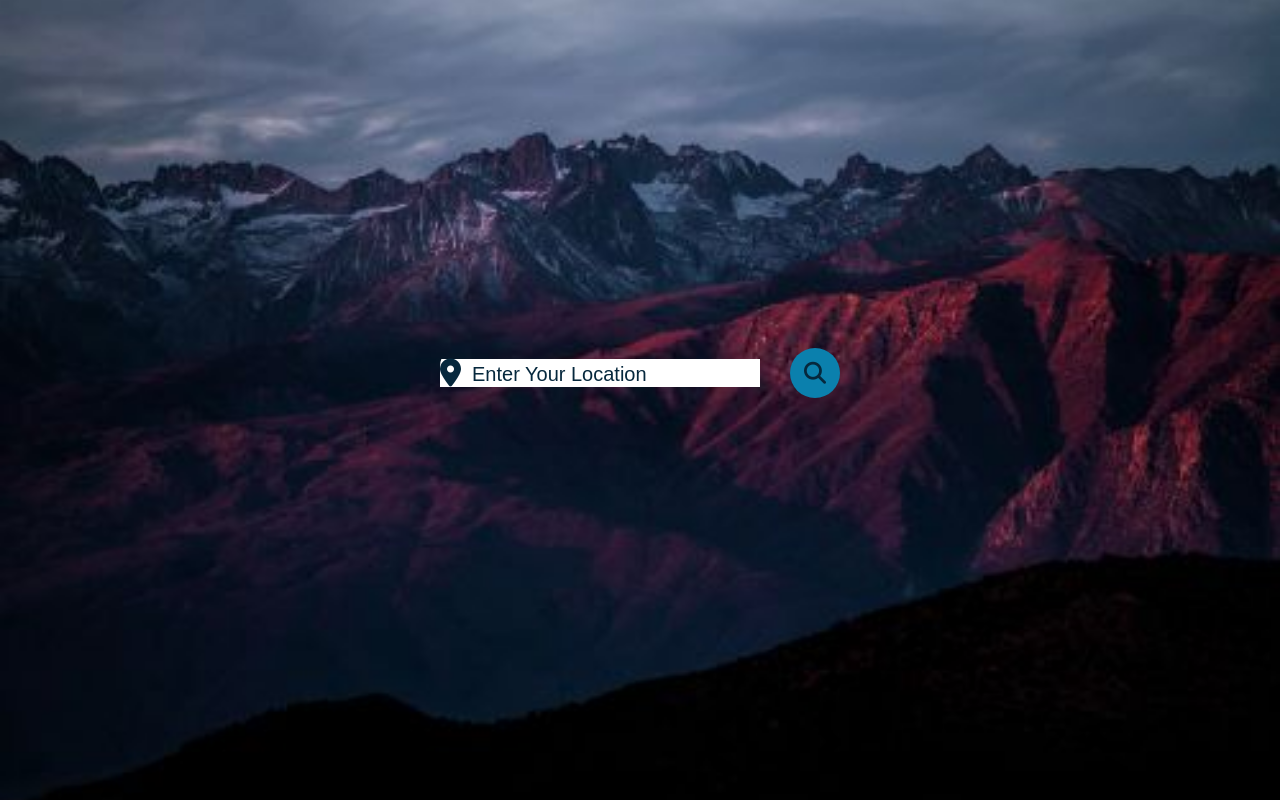
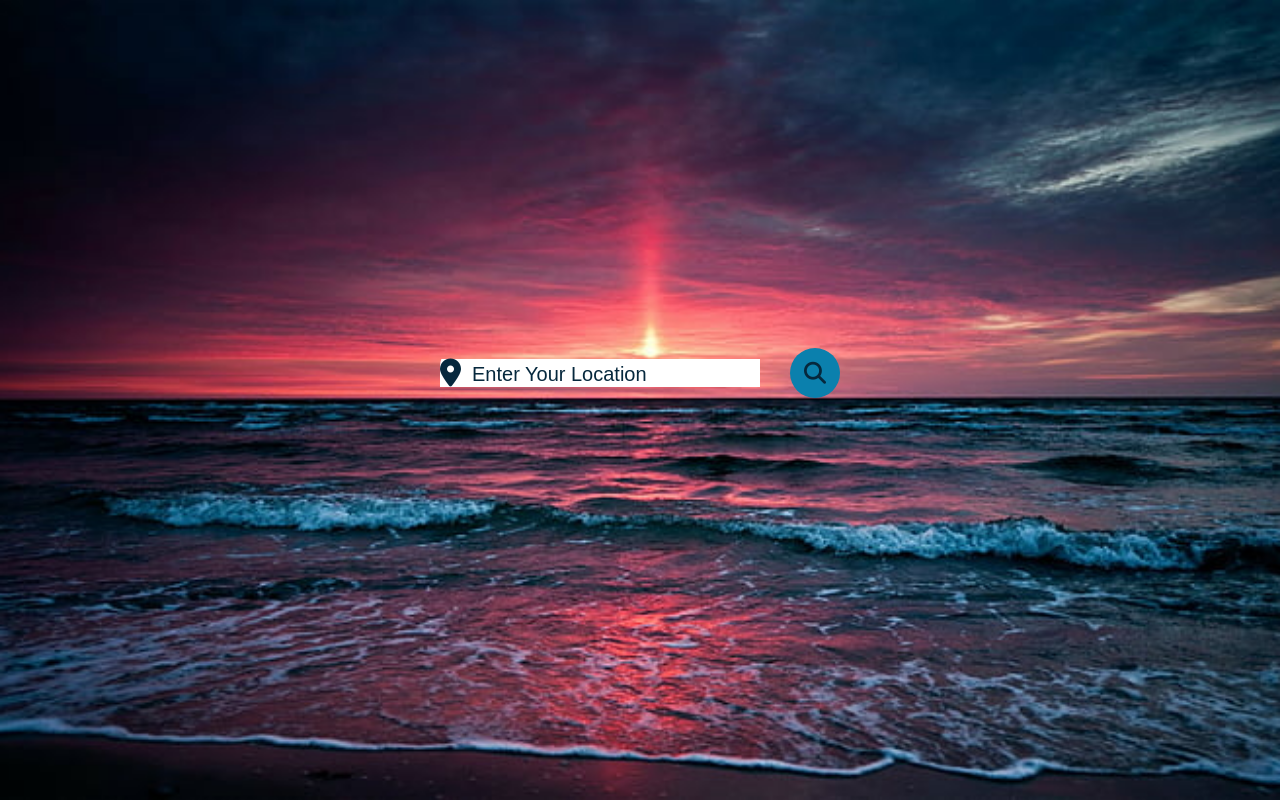
Before and after one commit to krishnayee2276/Weather-App, a plain HTML site: page index.html in a window 1280 px wide. Drawn offline with Linux system fonts and the light colour scheme.

Commit message:
Update style.css

```diff
--- a/style.css
+++ b/style.css
@@ -7,7 +7,7 @@
 }
 
 body{
-    background: url("photo-1477346611705-65d1883cee1e.jpg");
+    background: url("1.jpg");
     background-position: center;
     background-size: cover;
     background-color: #37474f;
```
